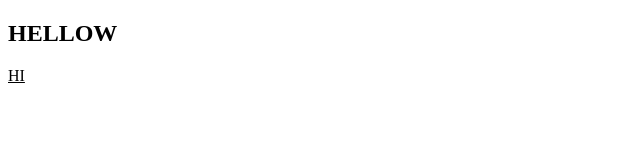
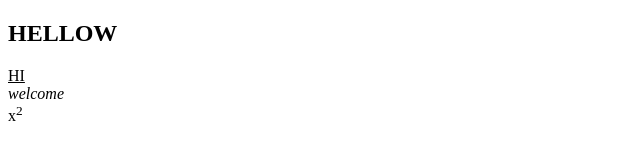
Before and after one commit to iamneo-production/ecfbbefdadaeccdffeecabfeedab, a website: page public/index.html in a window 1280 px wide. Shown: the full height of the page, 0-640 px from the left. Drawn offline with Linux system fonts and the light colour scheme.

Commit message:
Backup Commit

```diff
--- a/public/index.html
+++ b/public/index.html
@@ -10,6 +10,6 @@
 <body>
 <html>
     <body><h2>HELLOW</h2>
-        <P><u>HI</u><br></P>
+        <P><u>HI</u><br><i>welcome</i><br>x<sup>2</sup></P>
     </body>
 </html>
```
